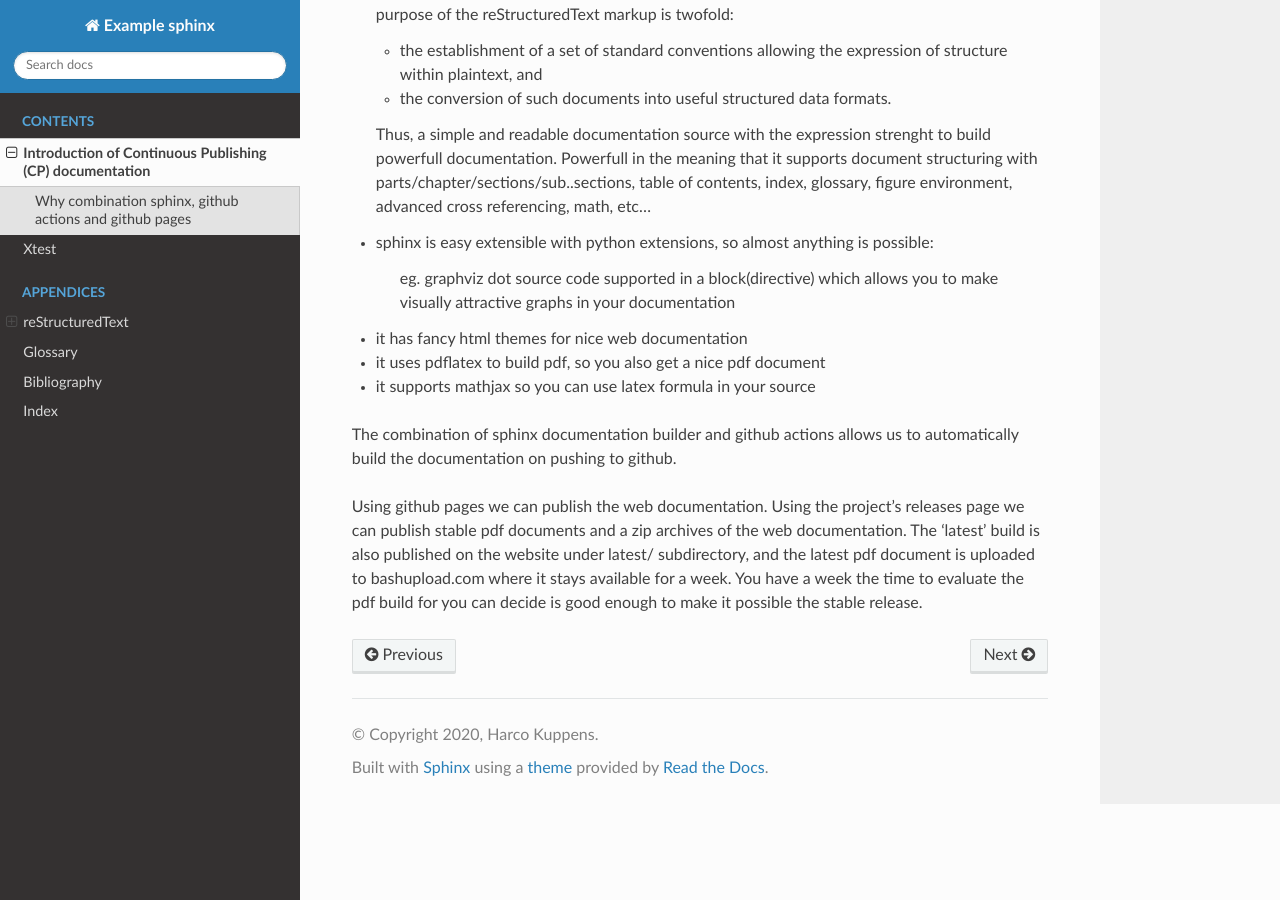
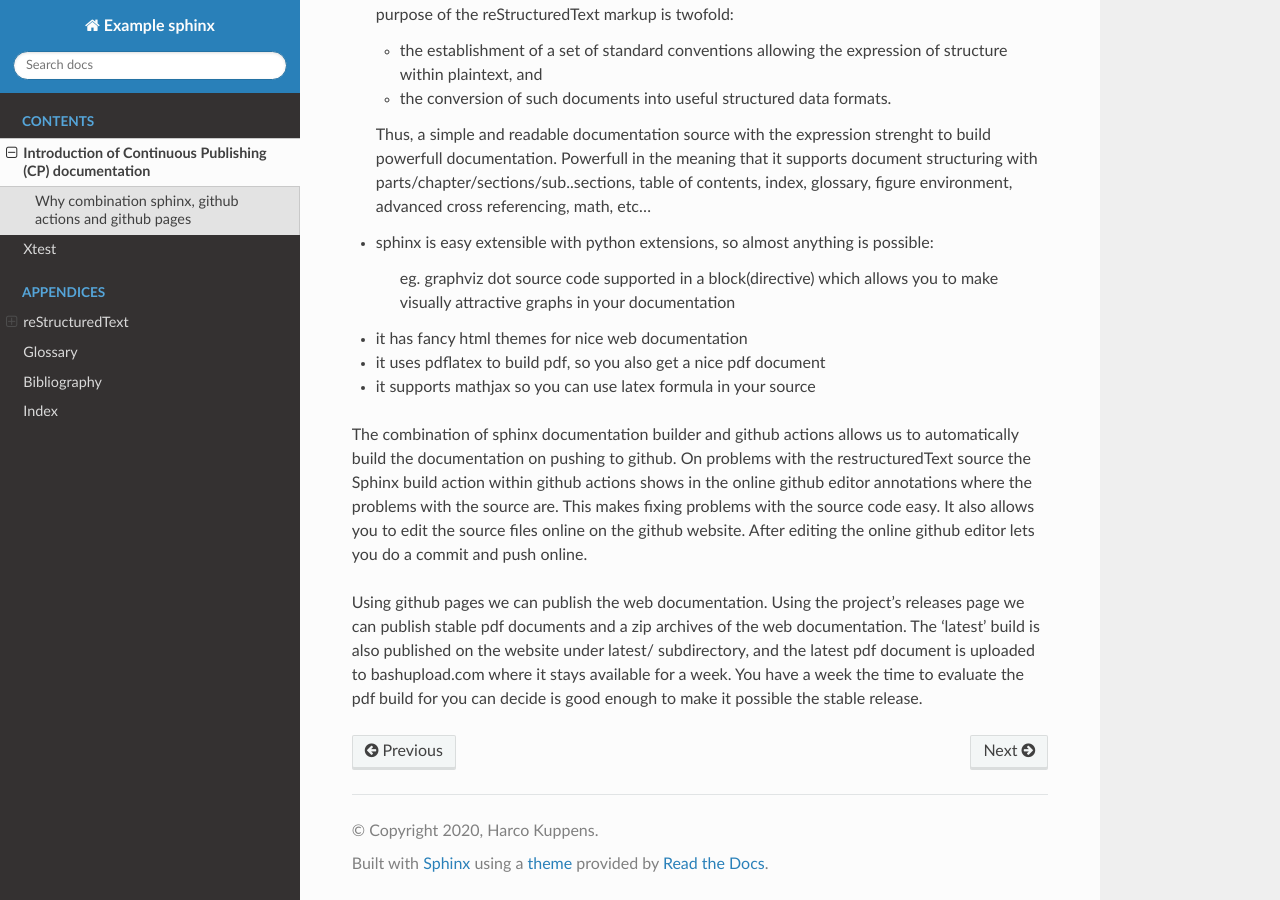
Before and after one commit to harcokuppens/continuous_publishing, a Sphinx documentation site: the page built from source/intro.rst, in a window 1280 px wide and 900 px high, scrolled down 1641 px. Built offline with Sphinx 7.4.7 and the Read the Docs theme 2.0.0, drawn with Linux system fonts in a browser that asks for light colours; the version number could not be read and is left out.

Commit message:
added documentation again

```diff
--- a/source/intro.rst
+++ b/source/intro.rst
@@ -88,6 +88,6 @@ The usage of sphinx as documentation build system has the following advantages:
 -  it uses pdflatex to build  pdf, so you also get a nice pdf document
 -  it supports mathjax so you can use latex formula in your source
 
-The combination of sphinx documentation builder and github actions allows us to automatically build the documentation on pushing to github.
+The combination of sphinx documentation builder and github actions allows us to automatically build the documentation on pushing to github. On problems with the restructuredText source the Sphinx build action within github actions shows in the online github editor annotations where the problems with the source are. This makes fixing problems with the source code easy. It also allows you to edit the source files online on the github website. After editing the online github editor lets you do a commit and push online.
 
 Using github pages we can publish the web documentation. Using the project's releases page we can publish stable pdf documents and a zip archives of the web documentation. The 'latest' build is also published on the website under latest/ subdirectory, and the latest pdf document is uploaded to bashupload.com where it stays available for a week. You have a week the time to evaluate the pdf build for you can decide is good enough to make it possible the stable release.
```
